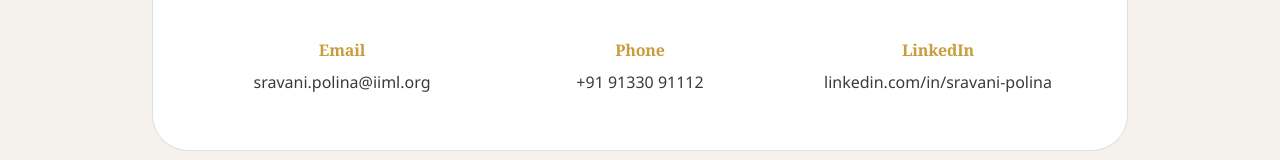
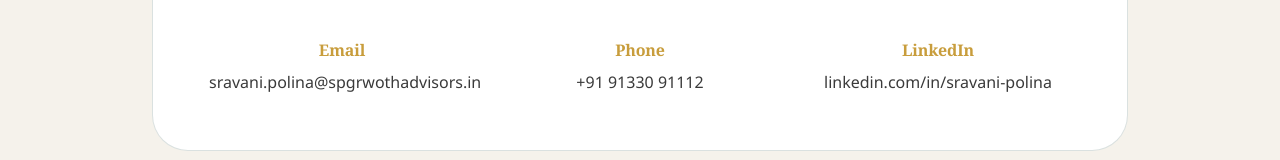
Before and after one commit to SravaniPolina/sravani-portfolio-frontend, a React (Create React App) app: page /contact in a window 1280 px wide. Shown: the part 547-707 px from the top of the page. Built offline with nearby package versions, Linux system fonts and the light colour scheme.

Commit message:
Update DirectContact.js

```diff
--- a/src/components/DirectContact.js
+++ b/src/components/DirectContact.js
@@ -14,7 +14,7 @@ export default function DirectContact() {
           <div className="grid md:grid-cols-3 gap-8 pt-10" style={{borderTop: "1px solid rgba(13,59,46,0.15)"}}>
             <div>
               <h3 className="mb-2 font-semibold" style={{color: "var(--gold)"}}>Email</h3>
-              <p style={{color: "#3A3A3A"}}>sravani.polina@iiml.org</p>
+              <p style={{color: "#3A3A3A"}}>sravani.polina@spgrwothadvisors.in</p>
             </div>
             <div>
               <h3 className="mb-2 font-semibold" style={{color: "var(--gold)"}}>Phone</h3>
```
